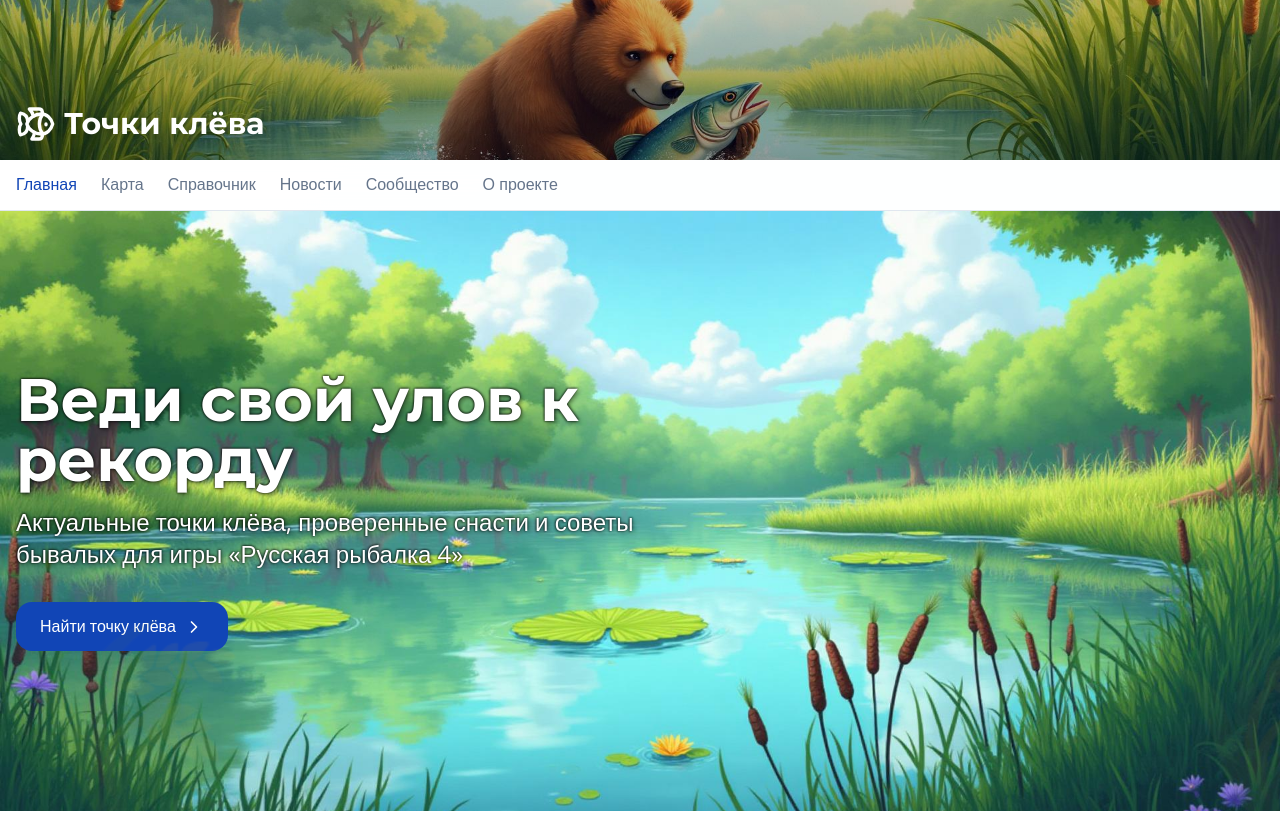
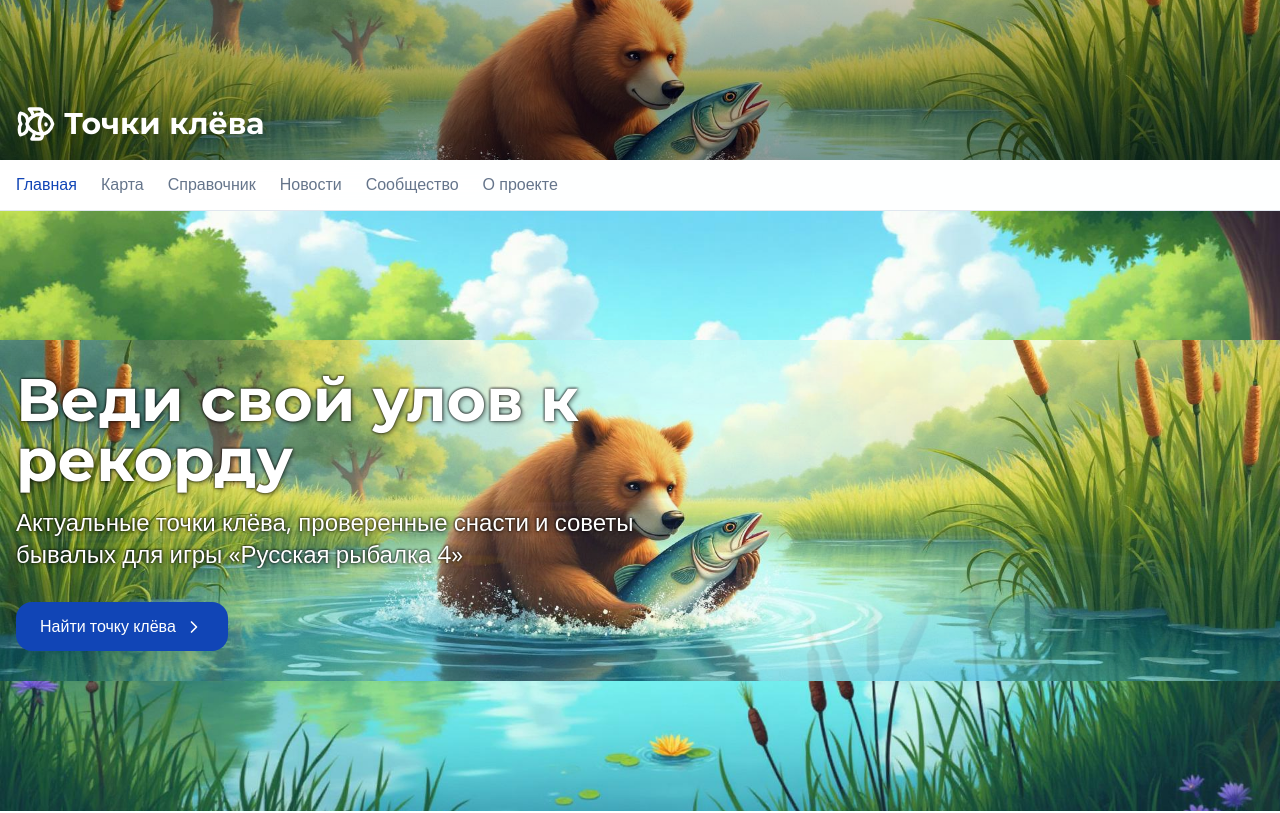
Before and after one commit to DmitriyRostovskiy-161/russian-fishing-tides, a React (Vite) app: page / in a window 1280 px wide. Shown: the top 813 px of the page. Built offline with nearby package versions, Linux system fonts and the light colour scheme; the HTML template or start-up script is replaced by a standard one.

Commit message:
Move header image to hero section

```diff
--- a/src/pages/Home.tsx
+++ b/src/pages/Home.tsx
@@ -2,6 +2,7 @@ import Layout from "@/components/Layout";
 import { Link } from "react-router-dom";
 import { MapPin, Users, TrendingUp, Clock, Star, ChevronRight } from "lucide-react";
 import heroLake from "@/assets/hero-lake.jpg";
+import headerBear from "@/assets/header-bear-fishing.jpg";
 import pondLilies from "@/assets/pond-lilies.jpg";
 import riverSpot from "@/assets/river-spot.jpg";
 import fishCollection from "@/assets/fish-collection.jpg";
@@ -81,7 +82,12 @@ const Home = () => {
           }}
         />
         <div className="relative container mx-auto px-4 h-full flex items-center">
-          <div className="max-w-2xl text-white">
+          <img
+            src={headerBear}
+            alt="Медведь ловит рыбу"
+            className="absolute right-0 bottom-0 h-full w-auto object-contain opacity-90"
+          />
+          <div className="max-w-2xl text-white relative z-10">
             <h1 className="text-4xl md:text-6xl font-heading font-bold mb-4 animate-float" style={{ textShadow: '2px 2px 4px rgba(0,0,0,0.4), -1px -1px 2px rgba(0,0,0,0.4), 1px -1px 2px rgba(0,0,0,0.4), -1px 1px 2px rgba(0,0,0,0.4)' }}>
               Веди свой улов к рекорду
             </h1>
```
